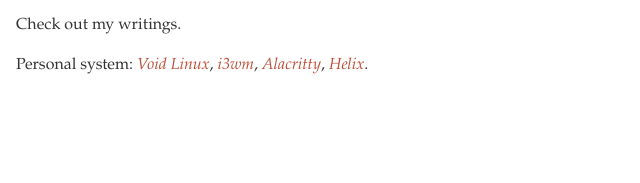
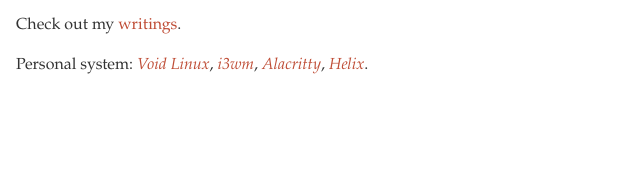
Before and after one commit to faresbakhit/faresbakhit.github.io, a website: page docs/index.html in a window 1280 px wide. Shown: the part 296-479 px from the top of the page, 480-1120 px from the left. Drawn offline with nearby package versions, Linux system fonts and the light colour scheme.

Commit message:
fix: frontpage writings link missing

```diff
--- a/docs/index.html
+++ b/docs/index.html
@@ -31,8 +31,8 @@
             </picture>
             <p>I’m studying at the Faculty of Computers and Artificial Intelligence, Cairo University for a bachelor’s degree in Computer Science.</p>
 <p>Have been activly, and passionately learning Software Engineering, and still, since the age of 14. And throughout the years contributed to the open-source community many times.</p>
-<p>Check out my writings.</p>
 
+            <p>Check out my <a class="link-blank link-onsite" href="/writings">writings</a>.</p>
             <p>Personal system:
                 <a rel="nofollow noreferrer" href="https://voidlinux.org/">Void Linux</a>,
                 <a rel="nofollow noreferrer" href="https://i3wm.org/">i3wm</a>,
```
Also changed, not shown: templates/frontpage.html (+1 -0 lines), 1 other file.
